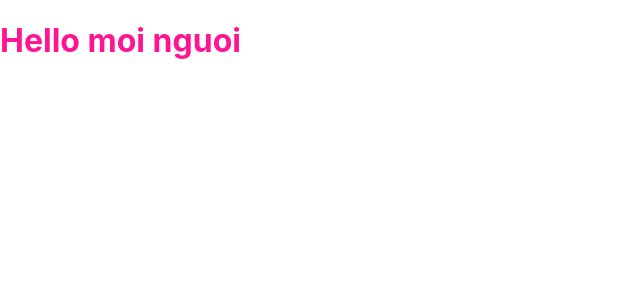
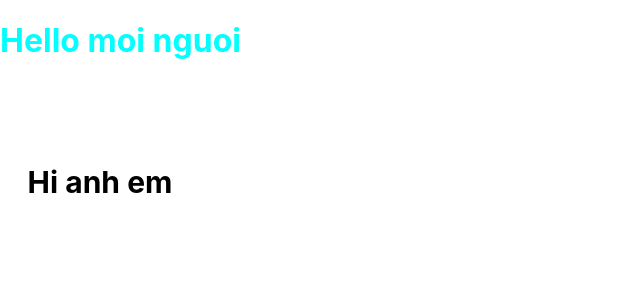
Before and after one commit to MinhNhatLe/react-hooks-bacsic, a React (Create React App) app: page / in a window 1280 px wide. Shown: the top 300 px of the page, without its empty margins (0-640 px from the left). Built offline with nearby package versions, Linux system fonts and the light colour scheme.

Commit message:
Học sử dụng usestate và localStorage

```diff
--- a/src/App.js
+++ b/src/App.js
@@ -1,9 +1,11 @@
 import './App.scss';
+import ColorBox from './components/colorbox';
 
 function App() {
   return (
     <div className="App">
       <h1>Hello moi nguoi</h1>
+      <ColorBox />
     </div>
   );
 }
--- a/src/App.scss
+++ b/src/App.scss
@@ -1,3 +1,6 @@
 .App {
-  color: deeppink;
+
+  h1 {
+    color: aqua;
+  }
 }
--- /dev/null
+++ b/src/components/colorbox/ColorBox.scss
@@ -0,0 +1,16 @@
+.color-box {
+    $box-color: 200px;
+
+    display: inline-block;
+    width: $box-color;
+    height: $box-color;
+    border-radius: 7px;
+
+    text-align: center;
+    line-height: $box-color;
+    font-size: 30px;
+    font-weight: bold;
+
+    transition: all 0.35s ease-in-out 0s;
+    cursor: pointer;
+}
--- /dev/null
+++ b/src/components/colorbox/index.jsx
@@ -0,0 +1,48 @@
+import React, { useState } from 'react';
+import PropTypes from 'prop-types';
+import "./ColorBox.scss"
+
+ColorBox.propTypes = {
+
+};
+
+function getRandomColor() {
+    const COLOR_LIST = ['deeppink', 'green', 'yellow', 'black', 'blue'];
+
+    // Math.trunc là lấy phần nguyên
+    // Math.random là hàm random
+    const randomIndex = Math.trunc(Math.random() * 5);
+    //return ra cái mảng nó random
+    return COLOR_LIST[randomIndex];
+};
+
+function ColorBox() {
+    const [color, setColor] = useState(() => {
+        // sử dụng initColor trong callback này để cho giá trị không render nữa
+        //|| tránh trường hợp khi mình getItem underfind thì nó sẽ ra deeppink
+        const initColor = localStorage.getItem('box_color') || 'deppink';
+        console.log(initColor);
+        return initColor;
+
+    });
+
+
+    function handleBoxClick() {
+        const newColor = getRandomColor();
+        setColor(newColor);
+
+        //Sử dụng cách này để khi mình reload lại trang tránh quay lại màu deeppink
+        //sử dụng localStorage để lưu giá trị màu
+        localStorage.setItem('box_color', newColor);
+    }
+    return (
+        <div
+            className='color-box'
+            style={{ background: color }}
+            onClick={handleBoxClick}>
+            Hi anh em
+        </div>
+    );
+}
+
+export default ColorBox;
```
